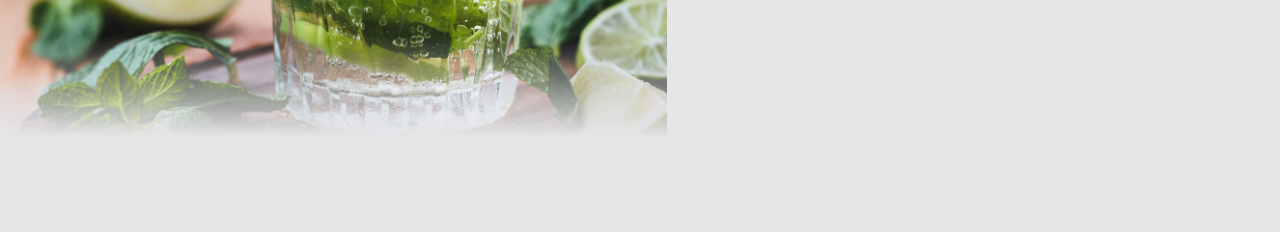
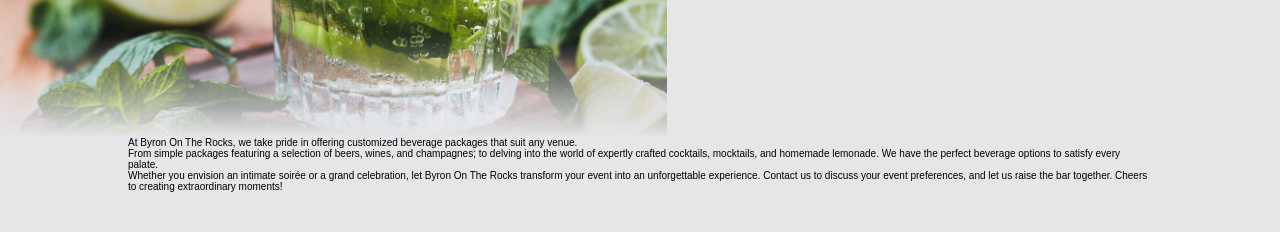
Before and after one commit to matipeco/byron-on-the-rocks, a React (Vite) app: page / in a window 1280 px wide. Shown: the part 1820-2052 px from the top of the page. Built offline with nearby package versions, Linux system fonts and the light colour scheme; a web font is replaced by a local one.

Commit message:
update App

```diff
--- a/src/App.tsx
+++ b/src/App.tsx
@@ -16,8 +16,8 @@ function App() {
         <Home />
         <Description />
         <BoxDescription />
+        <OurServices />
         <Carrousell />
-        <OurServices />
         <About />
         <Contact />
       </main>
```
